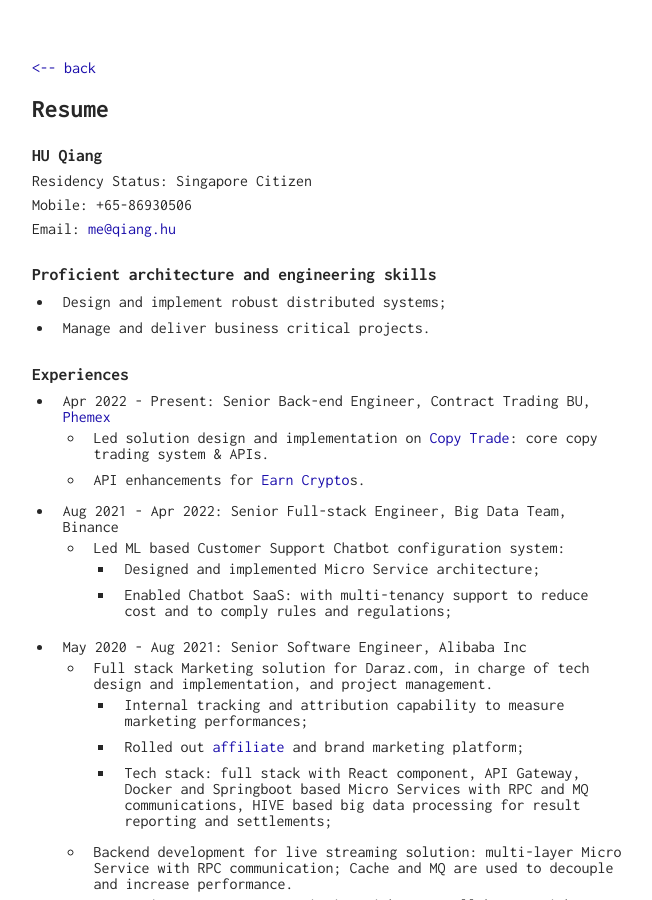
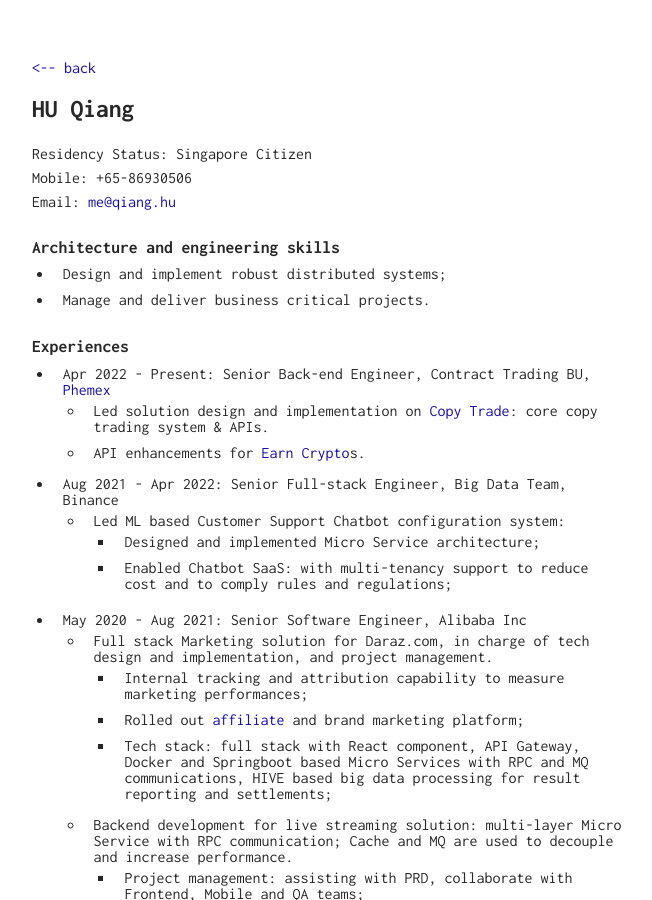
Before and after one commit to huqiang/huqiang.github.io, a Jekyll site: the page built from resume/index.markdown, in a window 1280 px wide and 900 px high. Shown: the whole window, without its empty margins (308-960 px from the left). Built offline with Jekyll 4.4.1, drawn with Linux system fonts in a browser that asks for light colours.

Commit message:
Update index.markdown

```diff
--- a/resume/index.markdown
+++ b/resume/index.markdown
@@ -1,21 +1,17 @@
 ---
 layout: about
-title: 'Resume'
+title: 'HU Qiang'
 date: 2016-09-13 21:11
 comments: false
 sharing: true
 footer: true
 cover: '/images/huqiang.jpg'
 ---
-
-## HU Qiang
-
-
 _Residency Status: Singapore Citizen_
 _Mobile: +65-86930506_
 _Email: <mailto:me@qiang.hu>_
 
-## Proficient architecture and engineering skills
+## Architecture and engineering skills
 - Design and implement robust distributed systems;
 - Manage and deliver business critical projects.
 
```
